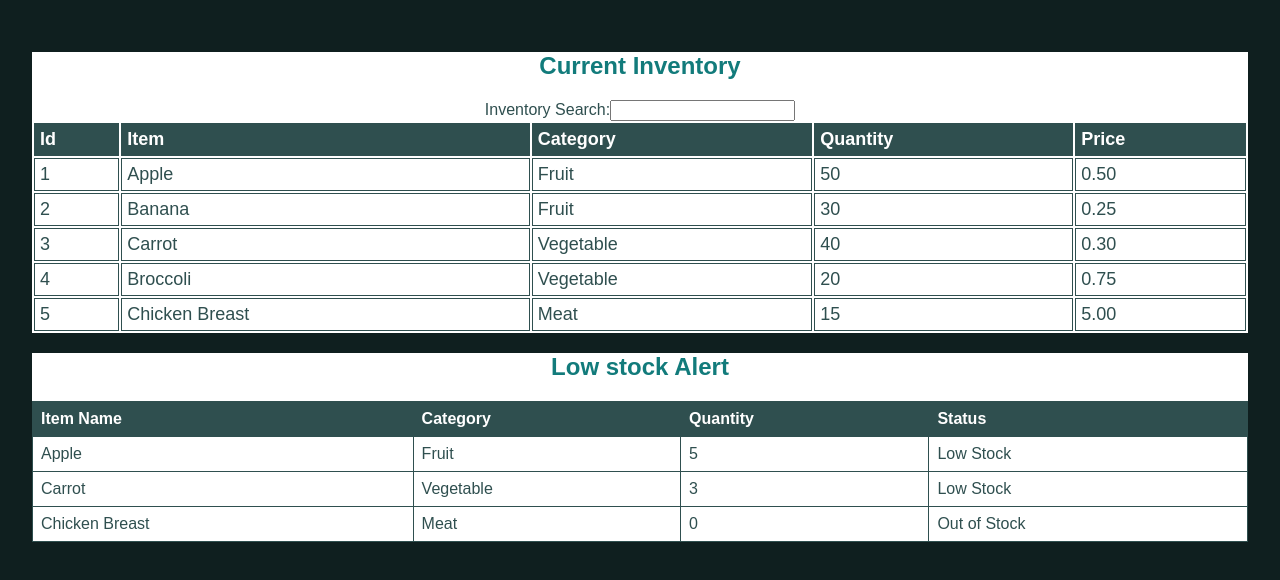
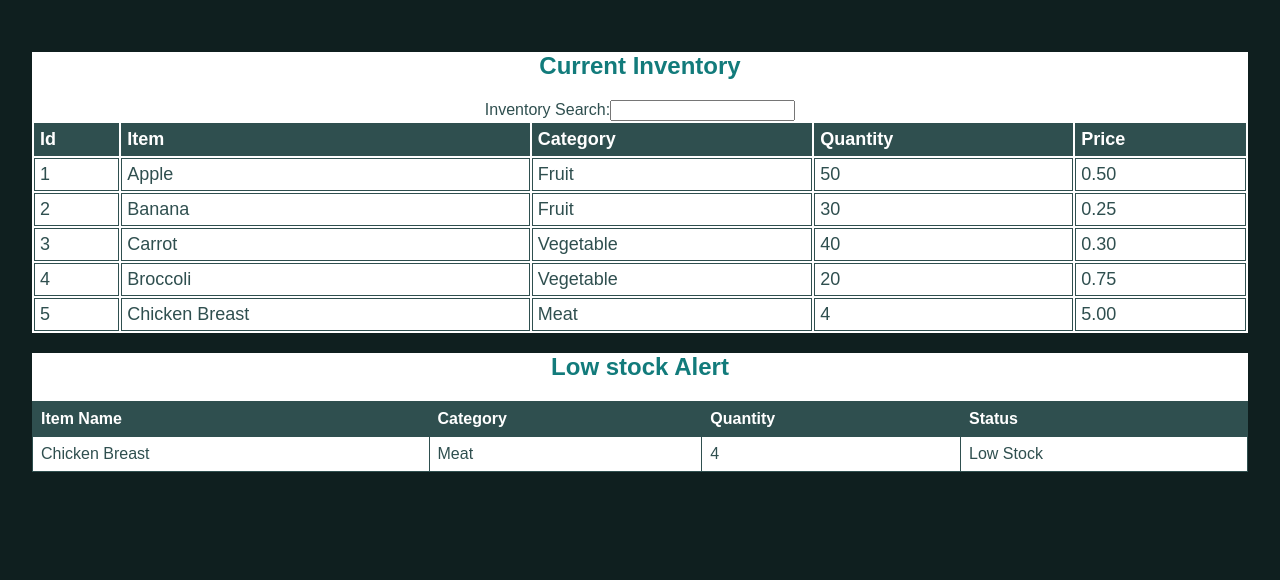
Before and after one commit to MariaMead/Inventory-Management-App, a React (Vite) app in the folder app-management-app/: page / in a window 1280 px wide. Shown: the top 580 px of the page. Built offline with nearby package versions, Linux system fonts and the light colour scheme.

Commit message:
Initialized state in App.tsx and moved mockData to its own folder and shared the data between Inventory search and low stock alert component.

```diff
--- a/app-management-app/src/App.tsx
+++ b/app-management-app/src/App.tsx
@@ -1,17 +1,24 @@
+import { useState } from "react";
+
 import './App.css'
+import type { InventoryItem } from "./Inventory/inventoryData";
+import { dataInventory } from './Inventory/inventoryData';
 import "./components/inventorySearch/inventorySearch.css"
 import InventorySearch from './components/inventorySearch/inventorySearch';
 import "./components/lowstockalert/lowStockAlert.css"
 import LowStockAlerts from './components/lowstockalert/LowStockAlerts';
 
 function App() {
+  //initializes state with imported data
+  // This is top level to be used in any child components
+  const [ inventory ] = useState<InventoryItem[]>(dataInventory);
 
   return (
     <>
       {/*Inventory Search component */}
-      <InventorySearch />
+      <InventorySearch inventory={inventory}/>
 
-      <LowStockAlerts />
+      <LowStockAlerts inventory={inventory}/>
     </>
   );
 };
--- /dev/null
+++ b/app-management-app/src/Inventory/inventoryData.tsx
@@ -0,0 +1,51 @@
+export type InventoryItem = {
+    id: string;
+    name: string;
+    category: string;
+    quantity: number;
+    price: number;
+    lowStockThreshold: number;
+}
+//Test data for Inventory list
+export const dataInventory: InventoryItem[] = [
+    {
+    id: "1",
+    name: "Apple",
+    category: "Fruit",
+    quantity: 50,
+    price: 0.5,
+    lowStockThreshold: 10
+  },
+  {
+    id: "2",
+    name: "Banana",
+    category: "Fruit",
+    quantity: 30,
+    price: 0.25,
+    lowStockThreshold: 10
+  },
+  {
+    id: "3",
+    name: "Carrot",
+    category: "Vegetable",
+    quantity: 40,
+    price: 0.3,
+    lowStockThreshold: 8
+  },
+  {
+    id: "4",
+    name: "Broccoli",
+    category: "Vegetable",
+    quantity: 20,
+    price: 0.75,
+    lowStockThreshold: 9
+  },
+  {
+    id: "5",
+    name: "Chicken Breast",
+    category: "Meat",
+    quantity: 4,
+    price: 5.0,
+    lowStockThreshold: 5
+  }
+];
--- a/app-management-app/src/components/inventorySearch/inventorySearch.tsx
+++ b/app-management-app/src/components/inventorySearch/inventorySearch.tsx
@@ -1,25 +1,16 @@
 import { useSearchFilter } from "../../hooks/useSearchFilter";
 import "./inventorySearch.css";
-
-interface InventoryItem {
-    id: string;
-    name: string;
-    category: string;
-    quantity: number;
-    price: number;
-}
-//Test data for Inventory list
-const dataInventory: InventoryItem[] = [
-{ id: "1", name: "Apple", category: "Fruit", quantity: 50, price: 0.5 },
-  { id: "2", name: "Banana", category: "Fruit", quantity: 30, price: 0.25 },
-  { id: "3", name: "Carrot", category: "Vegetable", quantity: 40, price: 0.3 },
-  { id: "4", name: "Broccoli", category: "Vegetable", quantity: 20, price: 0.75 },
-  { id: "5", name: "Chicken Breast", category: "Meat", quantity: 15, price: 5.0 }
-];
+import type { InventoryItem } from "../../Inventory/inventoryData";
+import type React from "react";
 
 
 // Function to filter inventory by text in a search field
-function InventorySearch({inventory = dataInventory}: {inventory?: InventoryItem[]}) {
+function InventorySearch({
+        inventory
+    }:
+    {
+        inventory: InventoryItem[]
+    }) {
     //Setting state to prepare for input to change state used a custom hook called useSearch filter
     const {search, setSearch, filteredText} = useSearchFilter(inventory, "name");
 
--- a/app-management-app/src/components/lowstockalert/LowStockAlerts.tsx
+++ b/app-management-app/src/components/lowstockalert/LowStockAlerts.tsx
@@ -1,6 +1,8 @@
 import "./lowStockAlert.css"
+import type { InventoryItem } from "../../Inventory/inventoryData";
+import { dataInventory } from '../../Inventory/inventoryData';
 
-interface InventoryItem {
+/**interface InventoryItem {
   id: string;
   name: string;
   category: string;
@@ -42,12 +44,12 @@ const mockInventory: InventoryItem[] = [
     price: 5.0,
     lowStockThreshold: 5
   }
-];
+];  **/
 
 function LowStockAlerts({
-  inventory = mockInventory
+  inventory = dataInventory
 }: {
-  inventory?: InventoryItem[];
+  inventory: InventoryItem[];
 }) {
   const lowStockItems = inventory.filter(
     item => item.quantity <= item.lowStockThreshold
```
